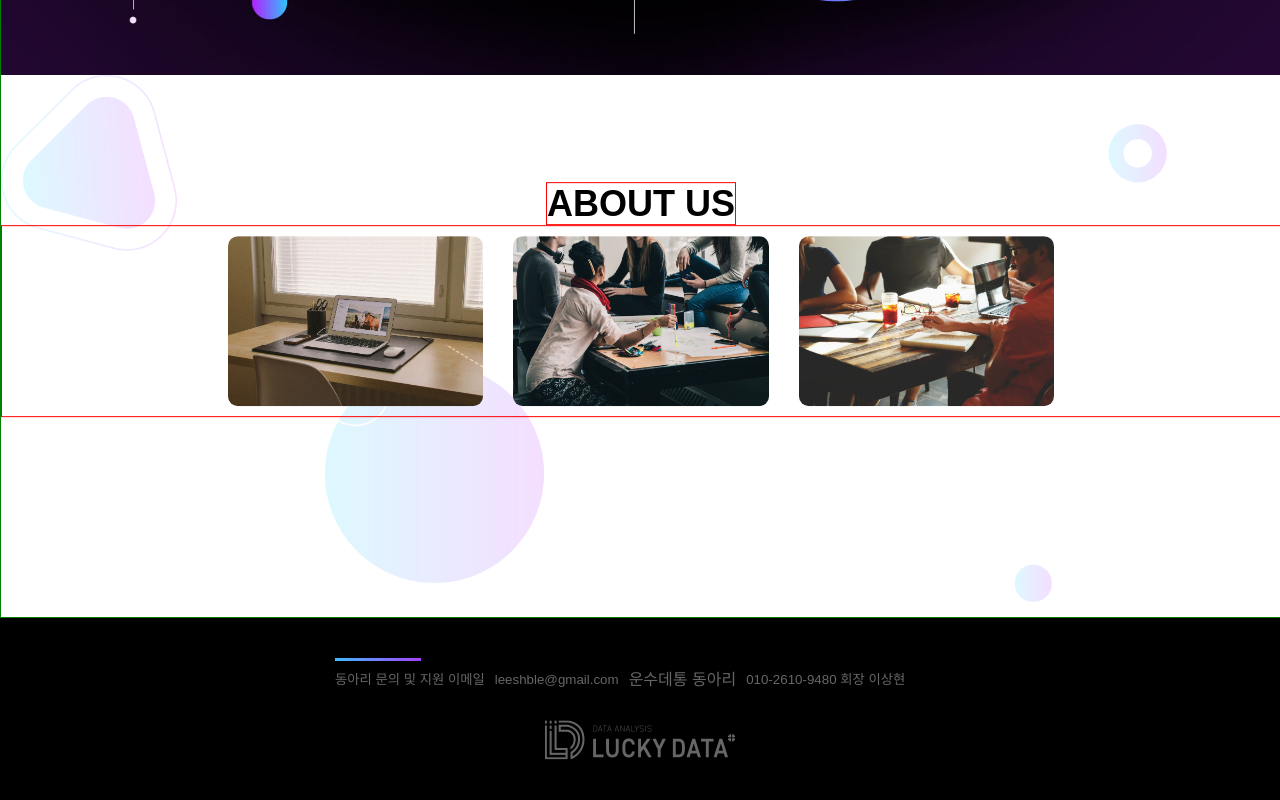
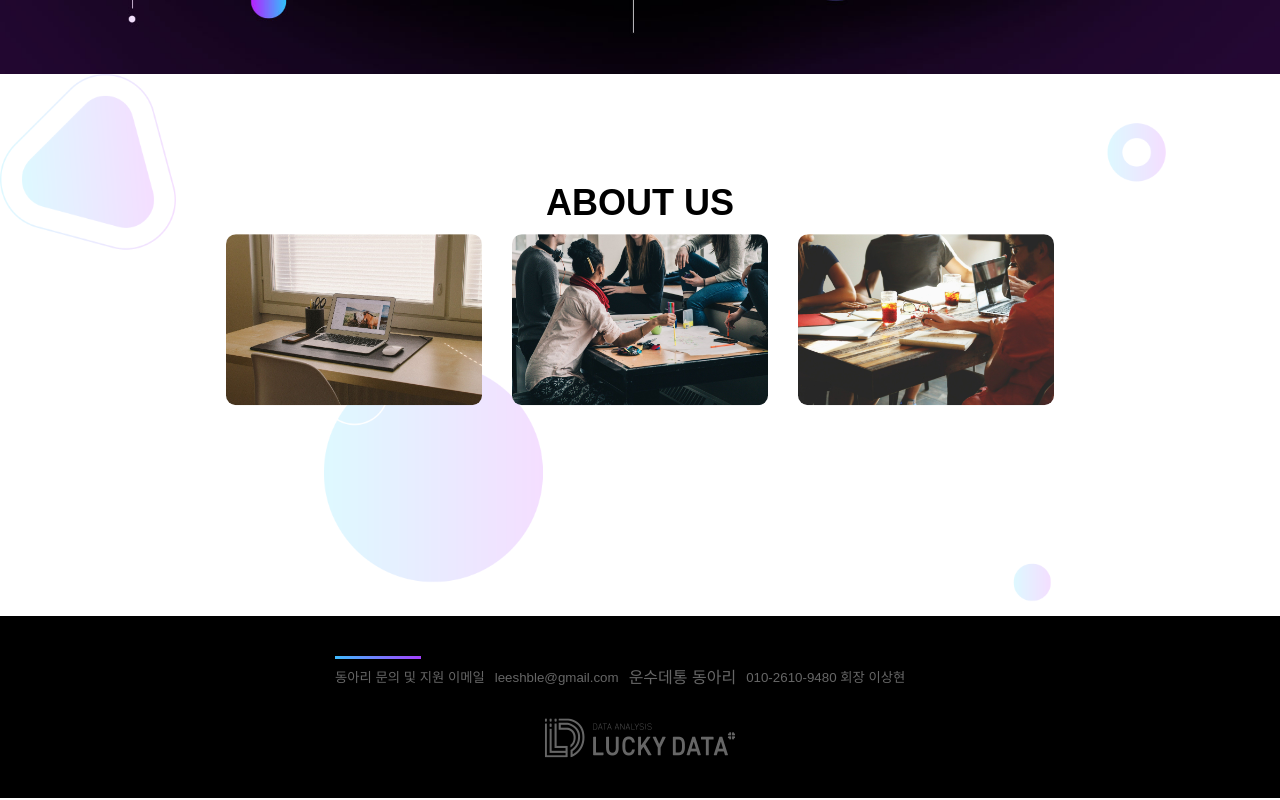
Before and after one commit to kakasoo/luckydata_client, a React (Create React App) app: page / in a window 1280 px wide. Shown: the part 585-1385 px from the top of the page. Built offline with nearby package versions, Linux system fonts and the light colour scheme; no server answers; a web font is replaced by a local one.

Commit message:
[FE] fix : 테스트용 테두리 보더 삭제

```diff
--- a/src/components/pages/Home.tsx
+++ b/src/components/pages/Home.tsx
@@ -7,7 +7,6 @@ const MainWrapper = styled.div`
   width: 100%;
   max-width: 1920px;
   margin: 0 auto;
-  border: 1px solid green;
 `;
 
 const Main = (): JSX.Element => {
--- a/src/components/unreuse/About.tsx
+++ b/src/components/unreuse/About.tsx
@@ -27,13 +27,11 @@ const AboutInnerWrapper = styled.div`
 const AboutTitle = styled.span`
     font-size: 2.25em;
     font-weight: bold;
-    border: 1px solid red;
 `;
 
 const AboutImgWrapper = styled.div`
     display: flex;
     justify-content: center;
-    border: 1px solid red;
 `;
 
 const AboutImg = styled.img`
```
